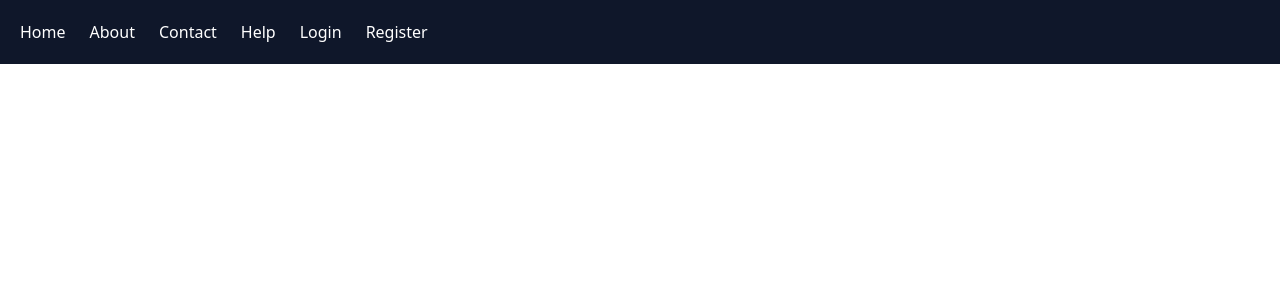
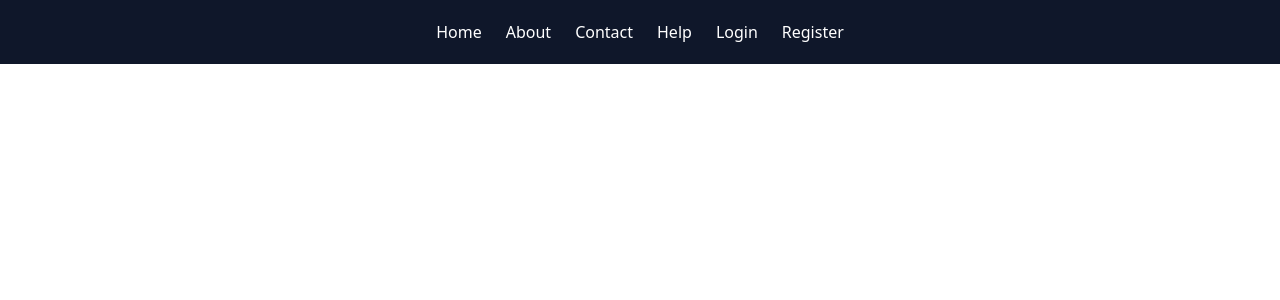
Before and after one commit to AshikurZaman01/React-Practice_, a React (Vite) app: page / in a window 1280 px wide. Shown: the top 300 px of the page. Built offline with nearby package versions, Linux system fonts and the light colour scheme.

Commit message:
add navbar

```diff
--- a/src/Components/Pages/Navbar/ListItems.jsx
+++ b/src/Components/Pages/Navbar/ListItems.jsx
@@ -9,8 +9,10 @@ const ListItems = ({ item }) => {
     );
 };
 
+
+
 ListItems.propTypes = {
     item: PropTypes.object.isRequired
-};
+}
 
 export default ListItems;
--- a/src/Components/Pages/Navbar/Navbar.jsx
+++ b/src/Components/Pages/Navbar/Navbar.jsx
@@ -1,5 +1,7 @@
-import { Link } from "react-router-dom";
 import ListItems from "./ListItems";
+import { RxHamburgerMenu } from "react-icons/rx";
+import { IoMdCloseCircleOutline } from "react-icons/io";
+import { useState } from "react";
 
 const Navbar = () => {
 
@@ -10,13 +12,21 @@ const Navbar = () => {
         { id: 4, name: "Help", path: "/help" },
         { id: 5, name: "Login", path: "/login" },
         { id: 6, name: "Register", path: "/register" },
+    ]
 
-    ]
+    const [isOpen, setIsOpen] = useState(false);
 
     return (
         <div>
             <nav>
-                <ul className="md:flex md:items-center py-5 px-5 gap-x-6 bg-slate-900 text-white">
+
+                <div onClick={() => setIsOpen(!isOpen)} className=" md:hidden  text-3xl cursor-pointer text-red">
+                    {
+                        isOpen ? <IoMdCloseCircleOutline /> : <RxHamburgerMenu />
+                    }
+                </div>
+
+                <ul className={`${isOpen ? "" : "hidden"}  md:flex md:justify-center md:items-center py-5 px-5 gap-x-6 bg-slate-900 text-white`}>
                     {
                         navItems.map((item, indx) => <ListItems key={indx} item={item}></ListItems>)
                     }
```
